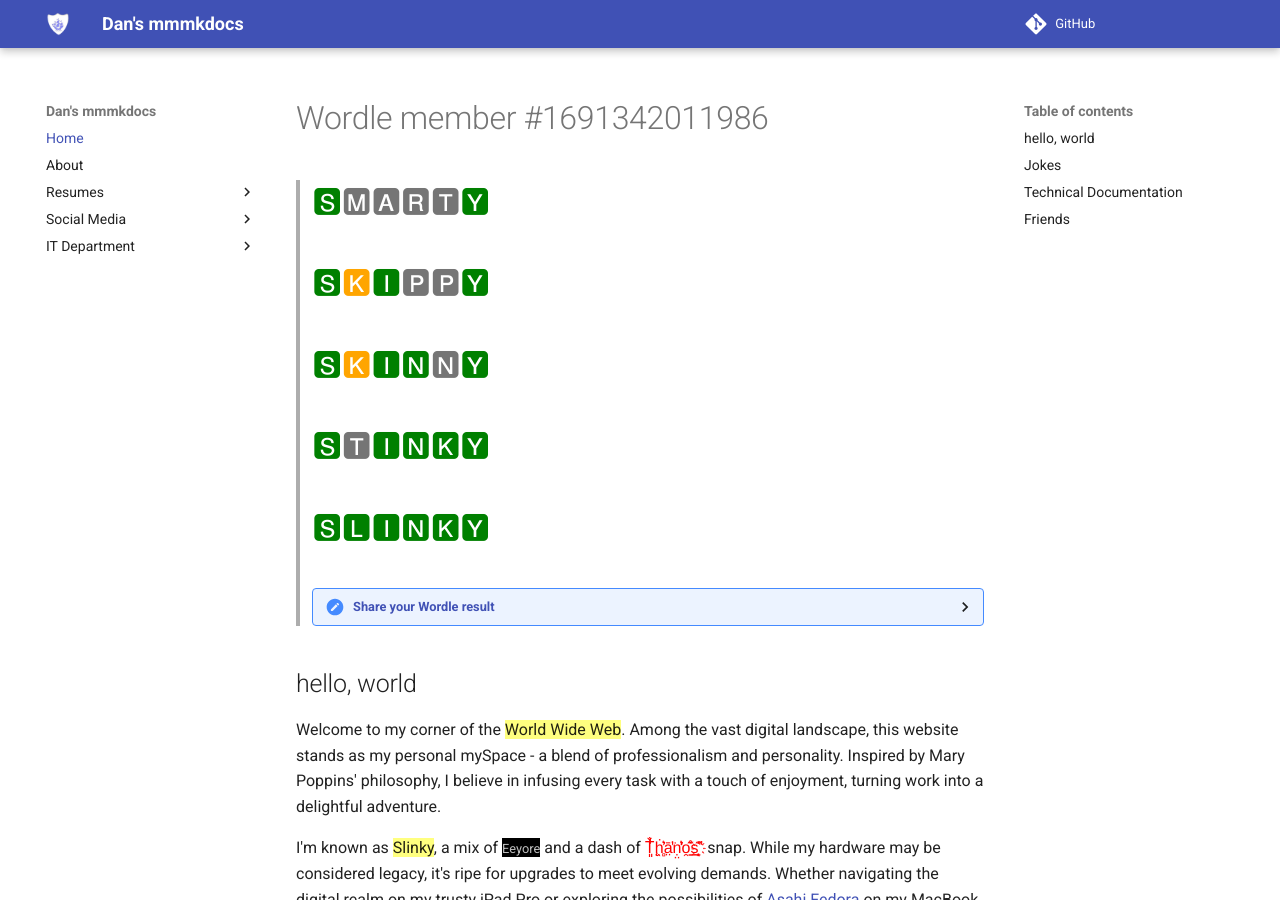
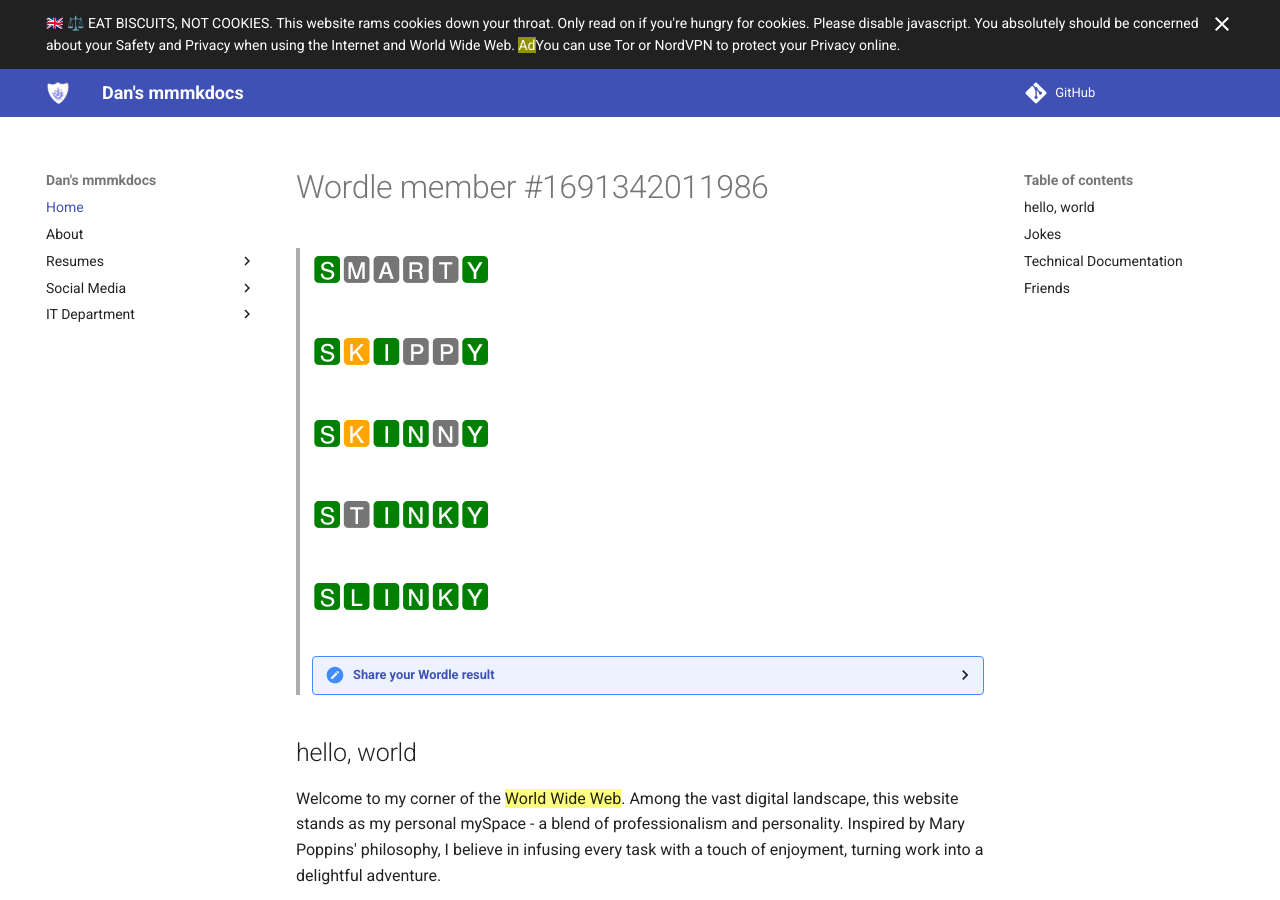
Before and after one commit to danslinky/danslinky.co.uk, an MkDocs documentation site: the page built from docs/index.md, in a window 1280 px wide and 900 px high. Built offline with MkDocs 1.6.1 and Material for MkDocs 9.7.7, drawn with Linux system fonts in a browser that asks for light colours; comment, search, counter and statistics services are not loaded.

Commit message:
cookie banner added RTFM

```diff
--- a/mkdocs.yml
+++ b/mkdocs.yml
@@ -50,7 +50,8 @@ theme:
   menu: favicon.png
   features:
   - header.autohide
-
+  - announce.dismiss
+  custom_dir: overrides
 
 # overrides?? emojis????
 
--- /dev/null
+++ b/overrides/main.html
@@ -0,0 +1,10 @@
+{% extends "base.html" %}
+
+{% block announce %}
+🇬🇧 ⚖️ EAT BISCUITS, NOT COOKIES.
+This website rams cookies down your throat. Only read on if you're hungry for cookies.
+Please disable javascript.
+You absolutely should be concerned about your Safety and Privacy when using the Internet
+and World Wide Web. <mark class="ad">Ad</mark>You can use Tor or NordVPN to protect
+your Privacy online.
+{% endblock %}
```
